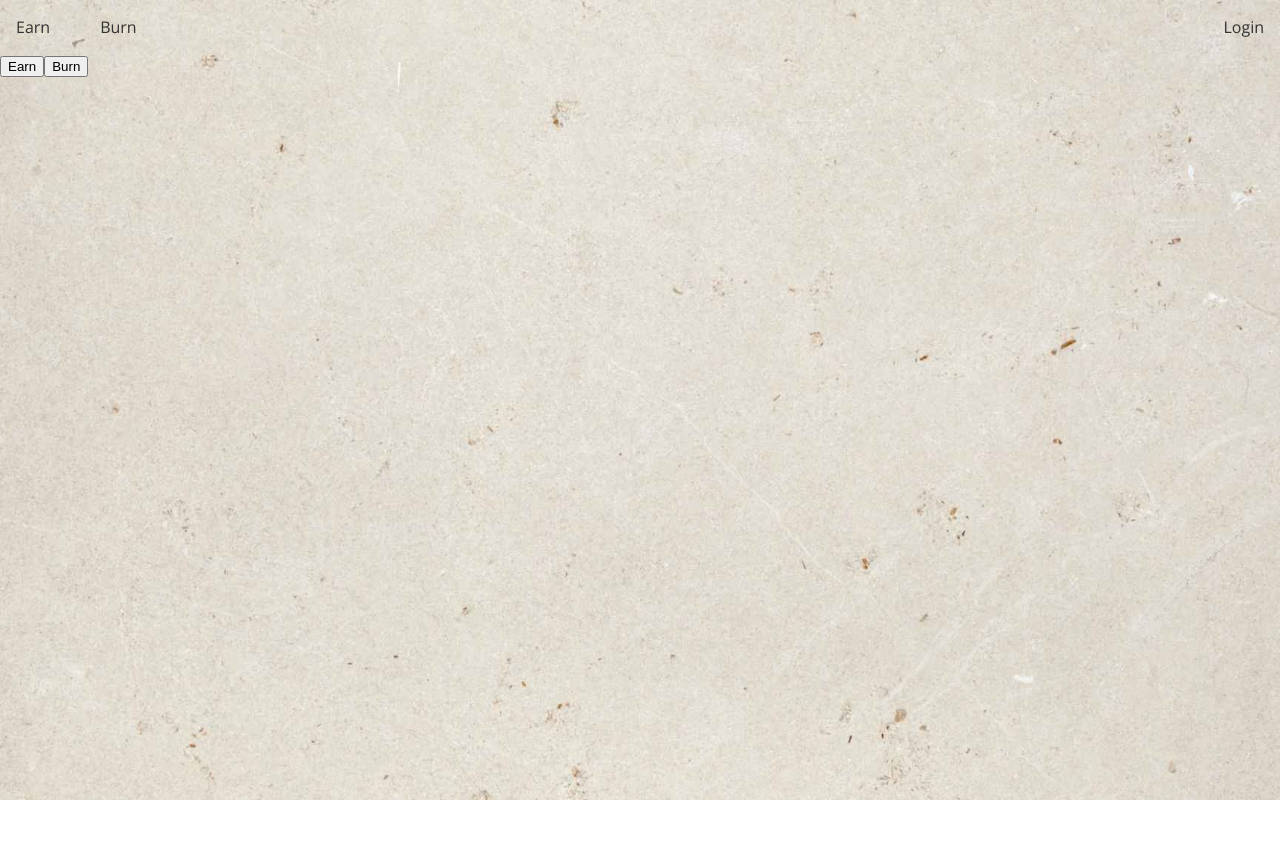
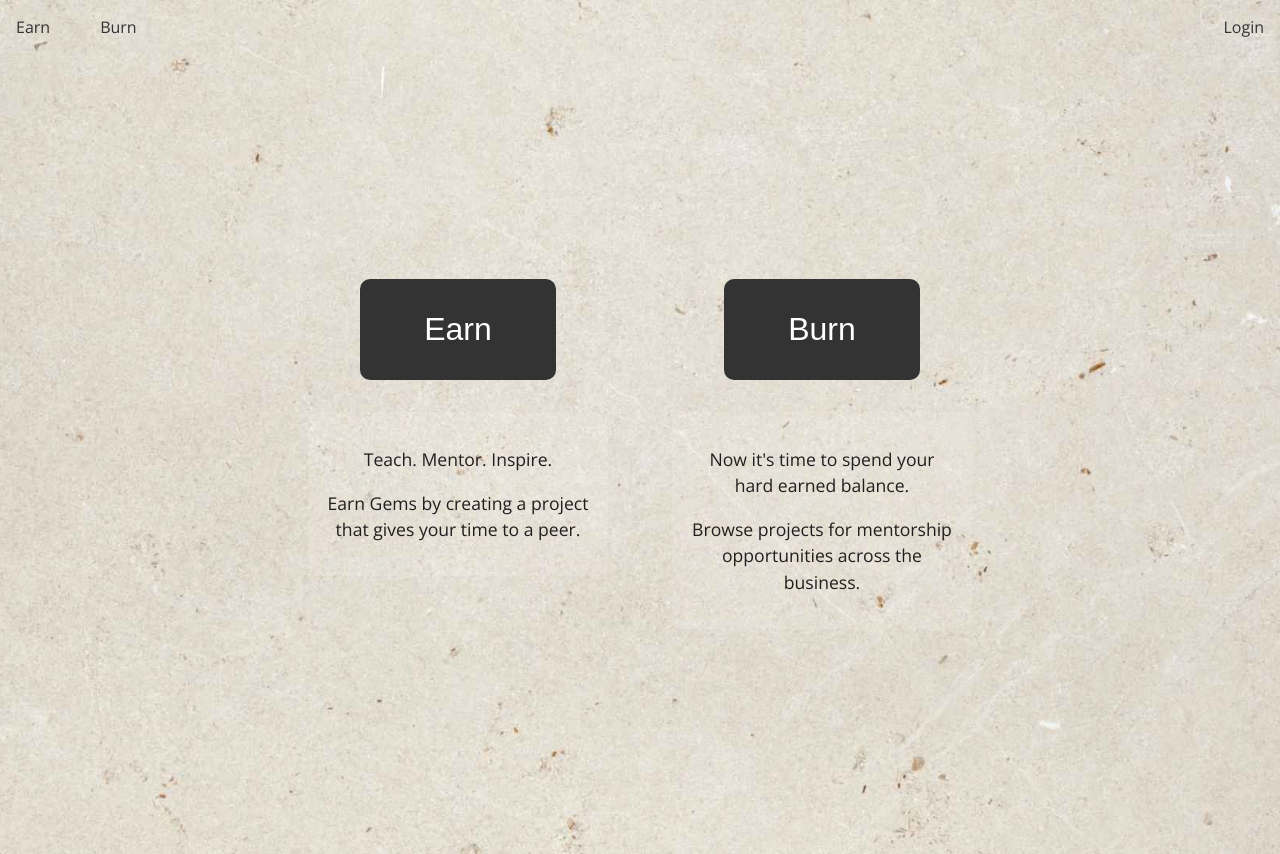
Before and after one commit to Christie8allard/frontendproject, a React (Vite) app: page /deciding in a window 1280 px wide. Before the commit the page ends 800 px from the top, so only its background shows below. Built offline with nearby package versions, Linux system fonts and the light colour scheme.

Commit message:
deciding page css

```diff
--- /dev/null
+++ b/src/pages/DecidingPage.css
@@ -0,0 +1,93 @@
+/* DecidingPage.css */
+.deciding-container {
+    height: 100vh;
+    display: flex;
+    justify-content: center;
+    align-items: center;
+}
+
+.content-container {
+    display: flex;
+    gap: 4rem;
+    text-align: center;
+}
+
+.button-section {
+    display: flex;
+    flex-direction: column;
+    align-items: center;
+    max-width: 300px;
+}
+
+.deciding-button {
+    padding: 2rem 4rem;
+    font-size: 2rem;
+    border: none;
+    border-radius: 10px;
+    background-color: #333;
+    color: white;
+    cursor: pointer;
+    transition: transform 0.2s;
+    position: relative;
+}
+
+.deciding-button:hover {
+    transform: scale(1.05);
+}
+
+/* Blue jewel tones for "Earn" */
+.deciding-button.earn:hover span {
+    background: linear-gradient(
+        to right,
+        #00ffff,    /* Cyan */
+        #4169e1,    /* Royal Blue */
+        #1e90ff,    /* Dodger Blue */
+        #0000cd,    /* Medium Blue */
+        #000080,    /* Navy */
+        #00ffff     /* Cyan again for seamless loop */
+    );
+    background-size: 200% auto;
+    color: transparent;
+    -webkit-background-clip: text;
+    background-clip: text;
+    animation: shine 2s linear infinite;
+    display: inline-block;
+}
+
+/* Pink and red tones for "Burn" */
+.deciding-button.burn:hover span {
+    background: linear-gradient(
+        to right,
+        #ff69b4,    /* Hot Pink */
+        #ff1493,    /* Deep Pink */
+        #ff0000,    /* Red */
+        #dc143c,    /* Crimson */
+        #8b0000,    /* Dark Red */
+        #ff69b4     /* Hot Pink again for seamless loop */
+    );
+    background-size: 200% auto;
+    color: transparent;
+    -webkit-background-clip: text;
+    background-clip: text;
+    animation: shine 2s linear infinite;
+    display: inline-block;
+}
+
+@keyframes shine {
+    to {
+        background-position: 200% center;
+    }
+}
+
+.description-box {
+    margin-top: 2rem;
+    padding: 1rem;
+    border-radius: 8px;
+    background-color: rgba(255, 255, 255, 0.1);
+}
+
+.description-box p {
+    color: #231e1e;
+    font-size: 1.1rem;
+    line-height: 1.5;
+}
--- a/src/pages/DecidingPage.jsx
+++ b/src/pages/DecidingPage.jsx
@@ -1,4 +1,6 @@
+// DecidingPage.jsx
 import { useNavigate } from "react-router-dom";
+import "./DecidingPage.css"; // Create this file
 
 function DecidingPage() {
     const navigate = useNavigate();
@@ -9,13 +11,71 @@ function DecidingPage() {
         navigate("/projects")
     }
     return(
-        <div>
-            <button
-            onClick={handleEarnClick}>Earn</button>
-            <button
-            onClick={handleBurnClick}>Burn</button>
+        <div className="deciding-container">
+            <div className="content-container">
+                <div className="button-section">
+                    <button
+                        className="deciding-button earn"
+                        onClick={handleEarnClick}>
+                        <span>Earn</span>
+                    </button>
+                    <div className="description-box earn-desc">
+                        <p>Teach. Mentor. Inspire. </p>
+                        <p>Earn Gems by creating a project that gives your time to a peer.</p>
+                    </div>
+                </div>
+                <div className="button-section">
+                    <button
+                        className="deciding-button burn"
+                        onClick={handleBurnClick}>
+                        <span>Burn</span>
+                    </button>
+                    <div className="description-box burn-desc">
+                        <p>Now it's time to spend your hard earned balance.</p>
+                        <p>Browse projects for mentorship opportunities across the business.</p>
+                    </div>
+                </div>
+            </div>
         </div>
     )
-
 }
 export default DecidingPage;
+
+
+
+
+
+
+
+
+
+
+
+
+
+
+
+
+
+
+// import { useNavigate } from "react-router-dom";
+
+// function DecidingPage() {
+//     const navigate = useNavigate();
+//     function handleEarnClick(){
+//         navigate("/create-project")
+//     }
+//     function handleBurnClick() {
+//         navigate("/projects")
+//     }
+//     return(
+//         <div>
+//             <button
+//             onClick={handleEarnClick}>Earn</button>
+//             <button
+//             onClick={handleBurnClick}>Burn</button>
+//         </div>
+//     )
+
+// }
+// export default DecidingPage;
```
